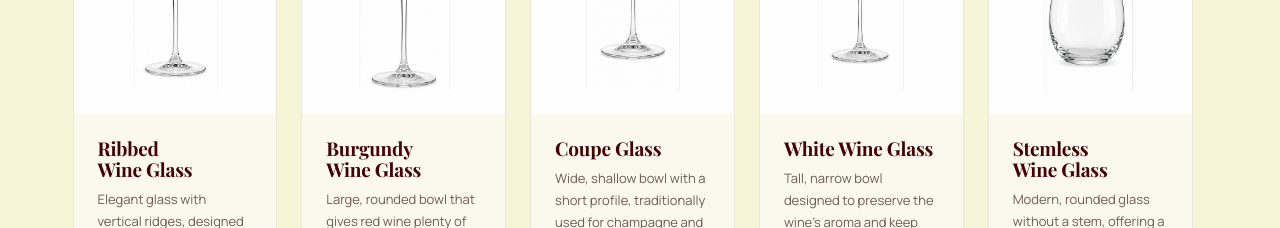
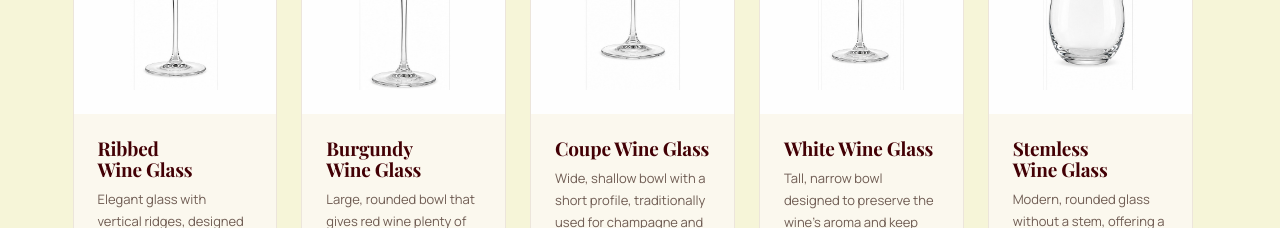
Before and after one commit to MaheliNavinduni/USJP-WAD-vint-wine-store, a Next.js app: page /wine-glasses in a window 1280 px wide. Shown: the part 1020-1248 px from the top of the page. Built offline with nearby package versions, Linux system fonts and the light colour scheme.

Commit message:
content: rename Coupe Glass to Coupe Wine Glass

```diff
--- a/data/glassware.js
+++ b/data/glassware.js
@@ -31,7 +31,7 @@ export const glassware = [
   {
     id: 'g-003',
     slug: 'coupe-glass',
-    name: 'Coupe Glass',
+    name: 'Coupe Wine Glass',
     category: 'Wine Glass',
     price: 650,
     image: '/images/glasses/coupe-glass.jpg',
```
